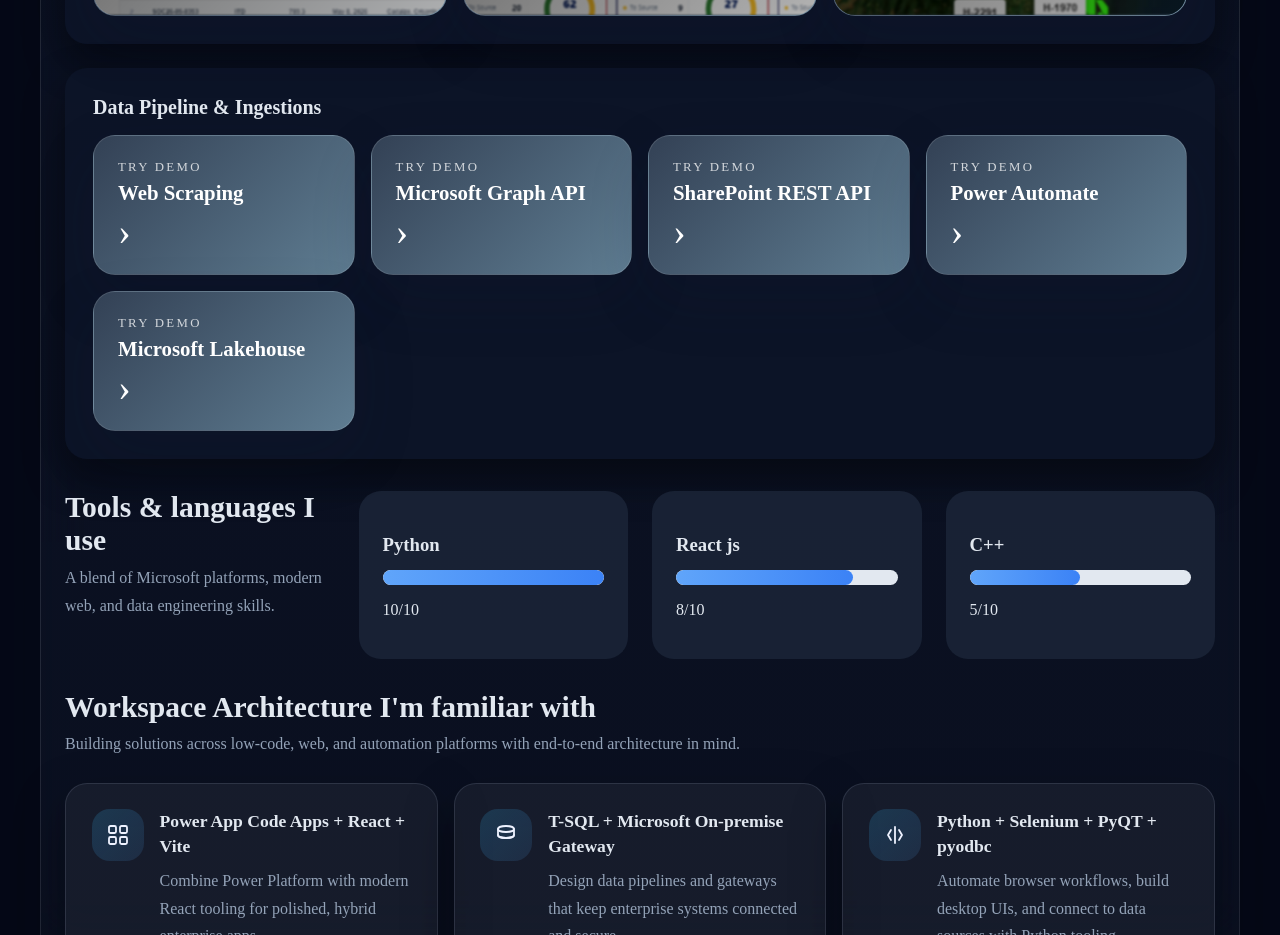
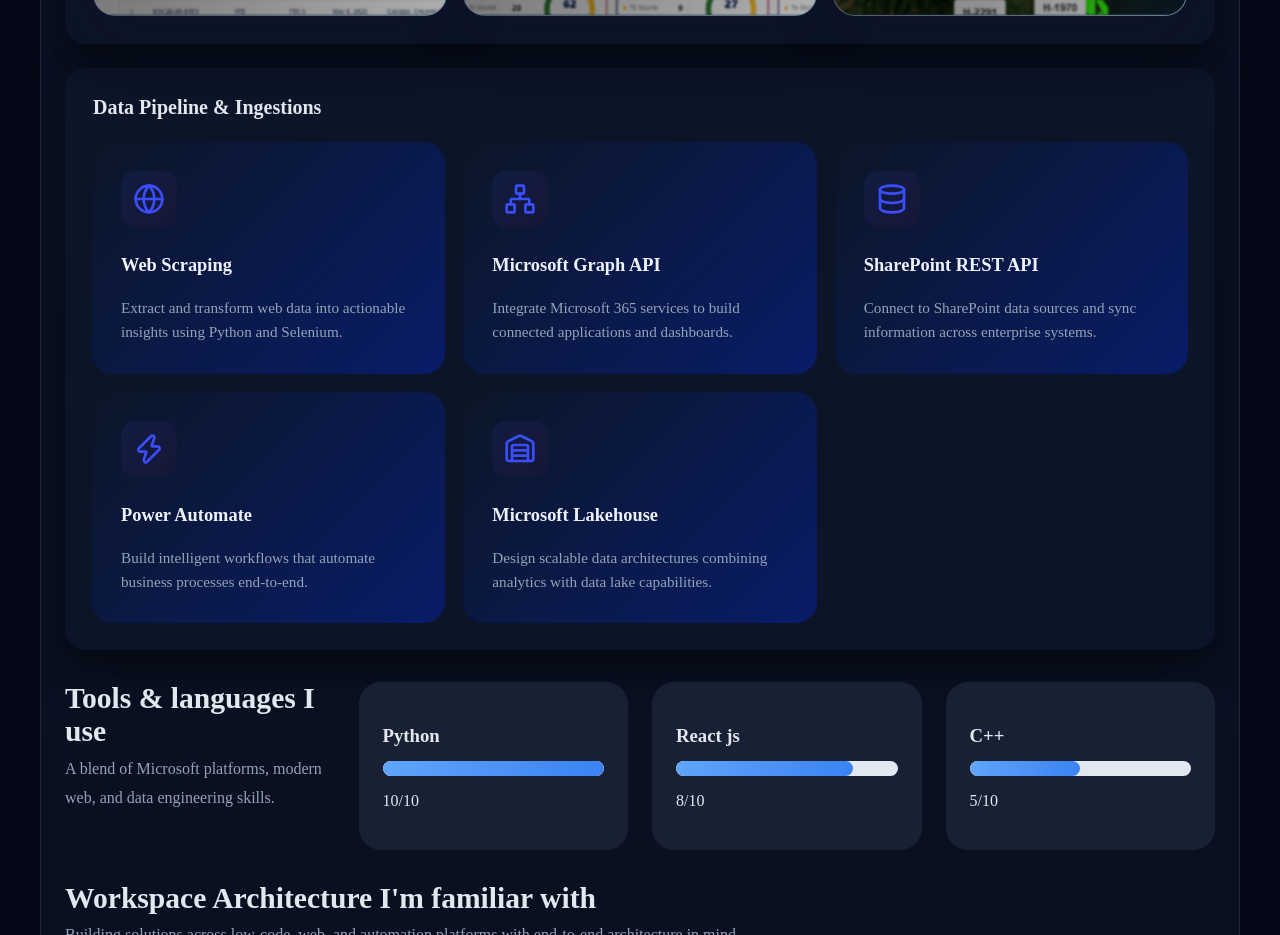
Before and after one commit to roooooool/CESWEB_PORTFOLIO, a React (Vite) app: page / in a window 1280 px wide. Shown: the part 840-1775 px from the top of the page. Built offline with nearby package versions, Linux system fonts and the light colour scheme.

Commit message:
fixed non demo skill cards

```diff
--- a/package.json
+++ b/package.json
@@ -13,6 +13,7 @@
   },
   "dependencies": {
     "@microsoft/power-apps": "^1.0.3",
+    "lucide-react": "^1.14.0",
     "react": "^19.2.0",
     "react-dom": "^19.2.0"
   },
--- a/src/App.css
+++ b/src/App.css
@@ -280,6 +280,74 @@
   margin-bottom: 0.9rem;
 }
 
+/* Container for the items */
+.skill-grid {
+  display: grid;
+  gap: 1.25rem;
+  margin-top: 1.5rem;
+  grid-template-columns: repeat(auto-fit, minmax(280px, 1fr));
+}
+
+/* The individual skill card */
+.skill-item {
+  position: relative;
+  display: flex;
+  flex-direction: column; /* Stack vertically for a cleaner look */
+  gap: 1.25rem;
+  padding: 1.75rem;
+  border-radius: 20px; /* Gentle rounded corners */
+  background: var(--card-bg);
+  transition: transform 250ms ease, box-shadow 250ms ease;
+  z-index: 1;
+}
+
+/* Gradient Outline Implementation */
+.skill-item::before {
+  content: '';
+  position: absolute;
+  top: -1px; left: -1px; right: -1px; bottom: -1px;
+  background: linear-gradient(135deg, #071624, #002aff); /* Navy to Red gradient */
+  border-radius: 21px;
+  z-index: -1;
+  opacity: 0.3; /* Subtle outline by default */
+  transition: opacity 250ms ease;
+}
+
+.skill-item:hover {
+  transform: translateY(-5px);
+  box-shadow: 0 20px 40px rgba(15, 23, 42, 0.15);
+}
+
+.skill-item:hover::before {
+  opacity: 1; /* Brighten gradient on hover */
+}
+
+/* Icon Box Styling */
+.skill-icon-box {
+  width: 56px;
+  height: 56px;
+  display: grid;
+  place-items: center;
+  border-radius: 14px;
+  background: linear-gradient(135deg, rgba(58, 78, 252, 0.1), rgba(255, 0, 0, 0.05));
+  color: #3a4efc; /* Your primary navy blue */
+  margin-bottom: 0.5rem;
+}
+
+.skill-item h4 {
+  margin: 0;
+  font-size: 1.15rem;
+  font-weight: 700;
+  color: var(--text-heading);
+}
+
+.skill-item p {
+  margin: 0;
+  color: var(--text-muted);
+  line-height: 1.6;
+  font-size: 0.95rem;
+}
+
 .skill-meter {
   position: relative;
   height: 0.9rem;
--- a/src/pages/portfolio.tsx
+++ b/src/pages/portfolio.tsx
@@ -1,6 +1,7 @@
 import tripDispatchImg from '../assets/TripDispatch-demo-thumbnail.png';
 import dashboardImg from '../assets/Dashboard-demo-thumbnail.png';
 import liveGpsImg from '../assets/LiveGPS-demo-thumbnail.png';
+import { Globe, Network, Database, Zap, Warehouse } from 'lucide-react';
 
 function PortfolioPage() {
   return (
@@ -70,42 +71,42 @@
 
           <article className="card">
             <h3>Data Pipeline &amp; Ingestions</h3>
-            <div className="demo-grid">
-              <a href="#demo/web-scraping" className="demo-card">
-                <div>
-                  <p className="demo-tag">Try demo</p>
-                  <h4>Web Scraping</h4>
+            <div className="skill-grid">
+              <div className="skill-item">
+                <div className="skill-icon-box">
+                  <Globe size={32} />
                 </div>
-                <span className="chevron">›</span>
-              </a>
-              <a href="#demo/microsoft-graph-api" className="demo-card">
-                <div>
-                  <p className="demo-tag">Try demo</p>
-                  <h4>Microsoft Graph API</h4>
+                <h4>Web Scraping</h4>
+                <p>Extract and transform web data into actionable insights using Python and Selenium.</p>
+              </div>
+              <div className="skill-item">
+                <div className="skill-icon-box">
+                  <Network size={32} />
                 </div>
-                <span className="chevron">›</span>
-              </a>
-              <a href="#demo/sharepoint-rest-api" className="demo-card">
-                <div>
-                  <p className="demo-tag">Try demo</p>
-                  <h4>SharePoint REST API</h4>
+                <h4>Microsoft Graph API</h4>
+                <p>Integrate Microsoft 365 services to build connected applications and dashboards.</p>
+              </div>
+              <div className="skill-item">
+                <div className="skill-icon-box">
+                  <Database size={32} />
                 </div>
-                <span className="chevron">›</span>
-              </a>
-              <a href="#demo/power-automate" className="demo-card">
-                <div>
-                  <p className="demo-tag">Try demo</p>
-                  <h4>Power Automate</h4>
+                <h4>SharePoint REST API</h4>
+                <p>Connect to SharePoint data sources and sync information across enterprise systems.</p>
+              </div>
+              <div className="skill-item">
+                <div className="skill-icon-box">
+                  <Zap size={32} />
                 </div>
-                <span className="chevron">›</span>
-              </a>
-              <a href="#demo/microsoft-lakehouse" className="demo-card">
-                <div>
-                  <p className="demo-tag">Try demo</p>
-                  <h4>Microsoft Lakehouse</h4>
+                <h4>Power Automate</h4>
+                <p>Build intelligent workflows that automate business processes end-to-end.</p>
+              </div>
+              <div className="skill-item">
+                <div className="skill-icon-box">
+                  <Warehouse size={32} />
                 </div>
-                <span className="chevron">›</span>
-              </a>
+                <h4>Microsoft Lakehouse</h4>
+                <p>Design scalable data architectures combining analytics with data lake capabilities.</p>
+              </div>
             </div>
           </article>
         </section>
```
Also changed, not shown: 1 other file (tests, documents, lock files or other folders).
